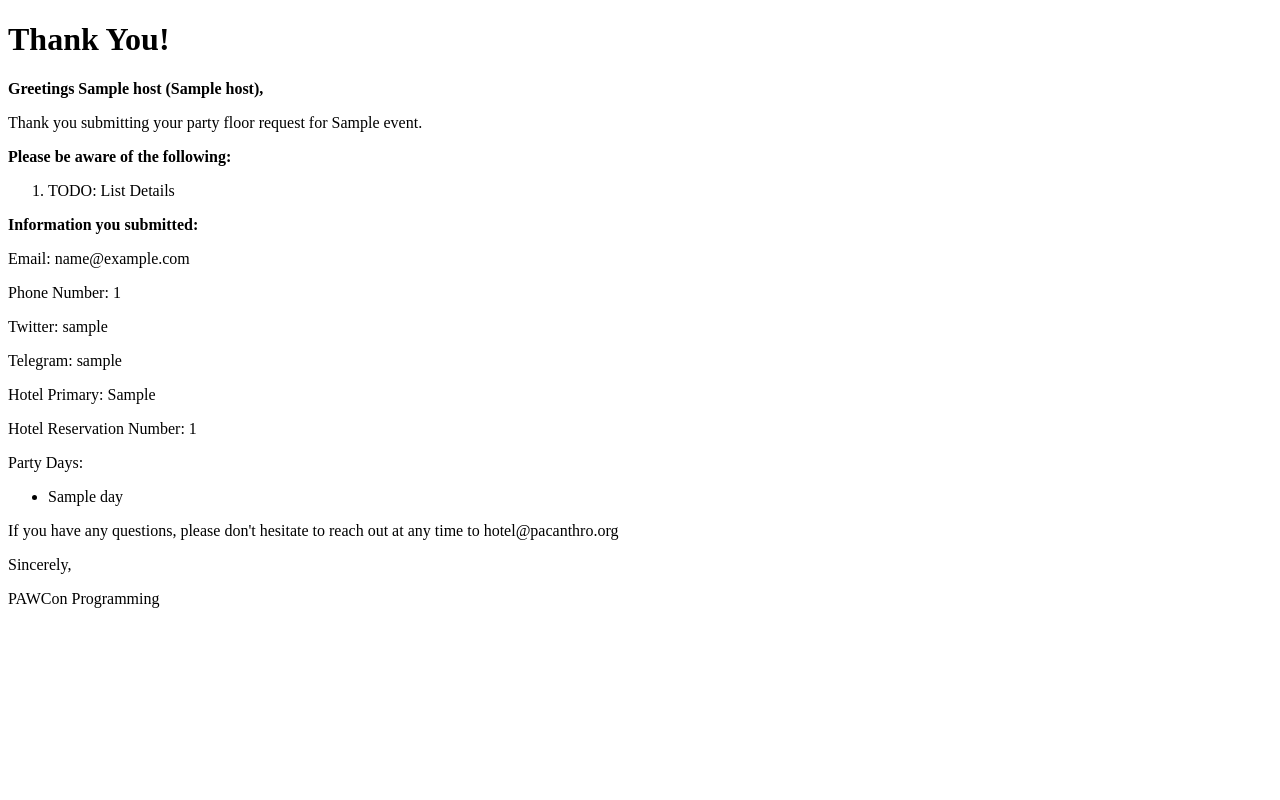
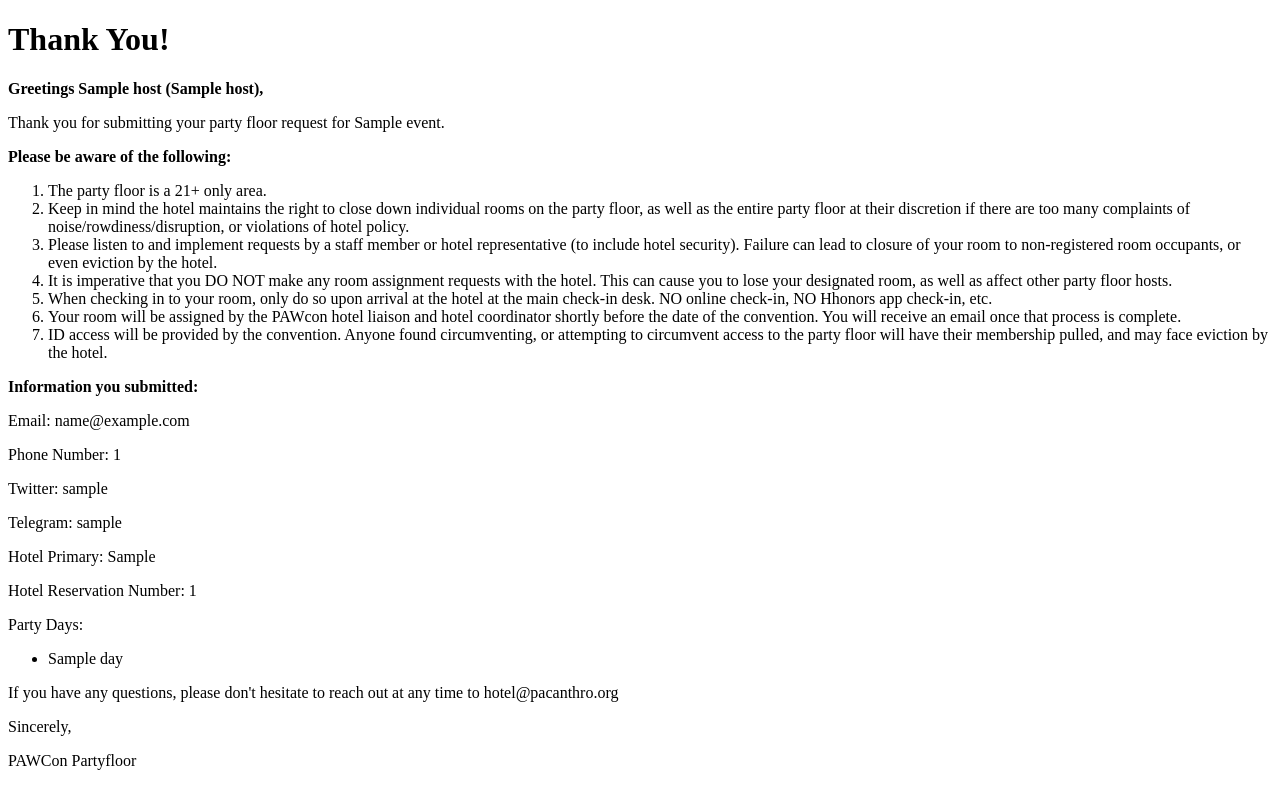
Before and after one commit to pacanthro/paw_apply, a Django app: template templates/email-party-confirm.html in a window 1280 px wide. Run offline with Django 3.2, Linux system fonts and the light colour scheme; tables that the repository leaves empty hold one stand-in row (values such as "Sample post"); the template is opened without the code that fills it: values that come from a table or form of the project are taken from there, most other values are stand-ins (such as "Sample title", 1, 10 or a date in 2020).

Commit message:
Update Partfloor Email
Update the party floor confirmation email to include important information.

```diff
--- a/templates/email-party-confirm.html
+++ b/templates/email-party-confirm.html
@@ -3,10 +3,28 @@
 <body>
   <h1>Thank You!</h1>
   <b>Greetings {{host.fan_name}} ({{host.legal_name}}),</b>
-  <p>Thank you submitting your party floor request for {{panelist.event.event_name}}.</p>
+  <p>Thank you for submitting your party floor request for {{host.event.event_name}}.</p>
   <b>Please be aware of the following:</b>
   <ol>
-    <li>TODO: List Details</li>
+    <li>The party floor is a 21+ only area.</li>
+    <li>Keep in mind the hotel maintains the right to close down individual rooms
+       on the party floor, as well as the entire party floor at their discretion
+       if there are too many complaints of noise/rowdiness/disruption, or
+       violations of hotel policy.</li>
+    <li>Please listen to and implement requests by a staff member or hotel
+      representative (to include hotel security). Failure can lead to closure of
+      your room to non-registered room occupants, or even eviction by the hotel.</li>
+    <li>It is imperative that you DO NOT make any room assignment requests with
+      the hotel. This can cause you to lose your designated room, as well as
+      affect other party floor hosts.</li>
+    <li>When checking in to your room, only do so upon arrival at the hotel at
+      the main check-in desk. NO online check-in, NO Hhonors app check-in, etc.</li>
+    <li>Your room will be assigned by the PAWcon hotel liaison and hotel
+      coordinator shortly before the date of the convention. You will receive an
+      email once that process is complete.</li>
+    <li>ID access will be provided by the convention. Anyone found circumventing,
+      or attempting to circumvent access to the party floor will have their
+      membership pulled, and may face eviction by the hotel.</li>
   </ol>
   <b>Information you submitted:</b>
   <p>Email: {{host.email}}</p>
@@ -24,6 +42,6 @@
   <p>If you have any questions, please don't hesitate to reach out at any time
      to hotel@pacanthro.org</p>
   <p>Sincerely,</p>
-  <p>PAWCon Programming</p>
+  <p>PAWCon Partyfloor</p>
 </body>
 </html>
```
